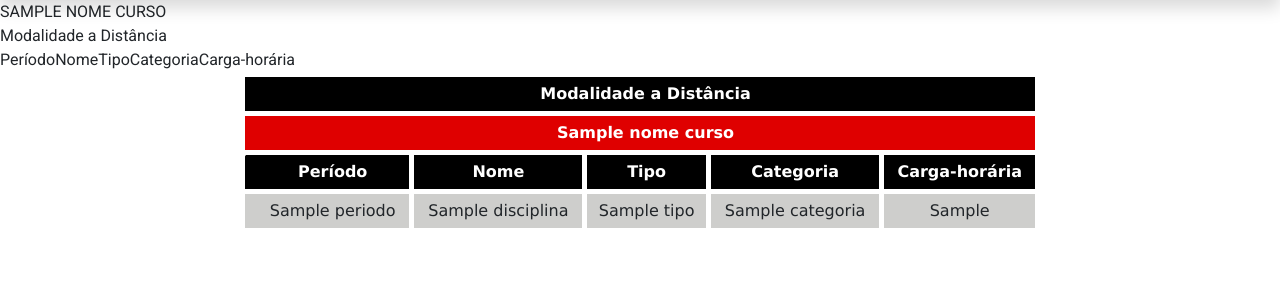
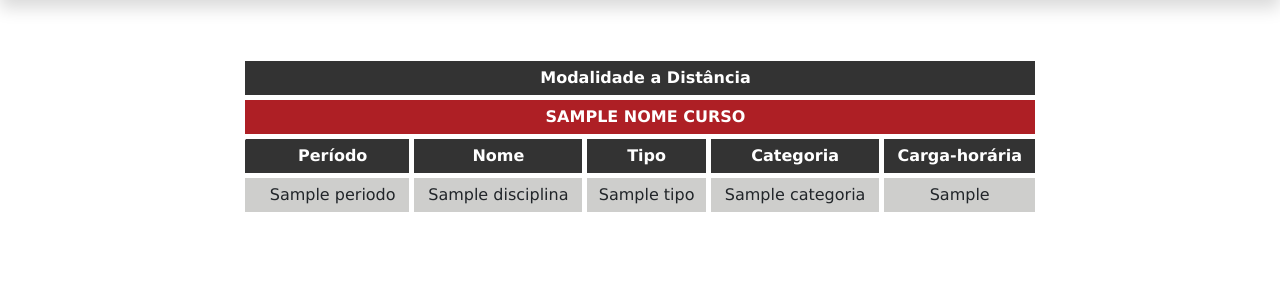
Before and after one commit to cead-ufjf-desenvolvimento/gradecurso, a Django app: template gradeApp/templates/output.html in a window 1280 px wide. Shown: the part 59-359 px from the top of the page. Run offline with Django 4.2, Linux system fonts and the light colour scheme; the template is opened without the code that fills it: most values are stand-ins (such as "Sample title", 1, 10 or a date in 2020); parts of the project's set-up code (start-up, migrations or seed data) failed here and were passed over; some libraries are stand-ins or nearby versions.

Commit message:
Adaptação dos arquivos da branch do Pedro

```diff
--- a/gradeApp/static/css/table.css
+++ b/gradeApp/static/css/table.css
@@ -13,20 +13,20 @@ td{
 }
 .disciplina{
     font-family: Verdana, Geneva, Tahoma, sans-serif;
-	background:#df0000;
+	background:#ae1f25;
     text-align: center;
     color: #ffffff;
 }
 
 .modalidade {
     font-family: Verdana, Geneva, Tahoma, sans-serif;
-    background: black;
+    background: #333333;
     text-align: center;
     color: #ffffff;
 }
 .cabecalho{
     font-family: Verdana, Geneva, Tahoma, sans-serif;
-   background: black;
+   background: #333333;
     text-align: center;
     color: #ffffff;
 }
@@ -37,8 +37,6 @@ td{
 }
 .par{
     font-family: 'Lucida Sans', 'Lucida Sans Regular', 'Lucida Grande', 'Lucida Sans Unicode', Geneva, Verdana, sans-serif;
-
-
     text-align: center;
 	background:#cececc;
 }
--- a/gradeApp/templates/output.html
+++ b/gradeApp/templates/output.html
@@ -5,22 +5,7 @@
 
 <link href="{% static "css/table.css" %}" rel="stylesheet">
 
-
-<div>
-    {{nome_curso|upper}}
-</div>
-<div>
-    Modalidade a Distância
-</div>
-<div class="d-flex">
-    <div>Período</div>
-    <div>Nome</div>
-    <div>Tipo</div>
-    <div>Categoria</div>
-    <div>Carga-horária</div>
-</div>
-
-<div style="position: absolute; left:50%; transform: translate(-50%);">
+<div style="margin-top: 3.5rem; position: absolute; left:50%; transform: translate(-50%);">
 
     <table style="width:50rem;">
         <thead>
@@ -30,7 +15,7 @@
             </tr>
 
             <tr>
-                <th colspan="5" align="center" class="disciplina">{{nome_curso}}</th>
+                <th colspan="5" align="center" class="disciplina">{{nome_curso|upper}}</th>
             </tr>
 
             <tr align="center">
```
Also changed, not shown: 1 other file.
